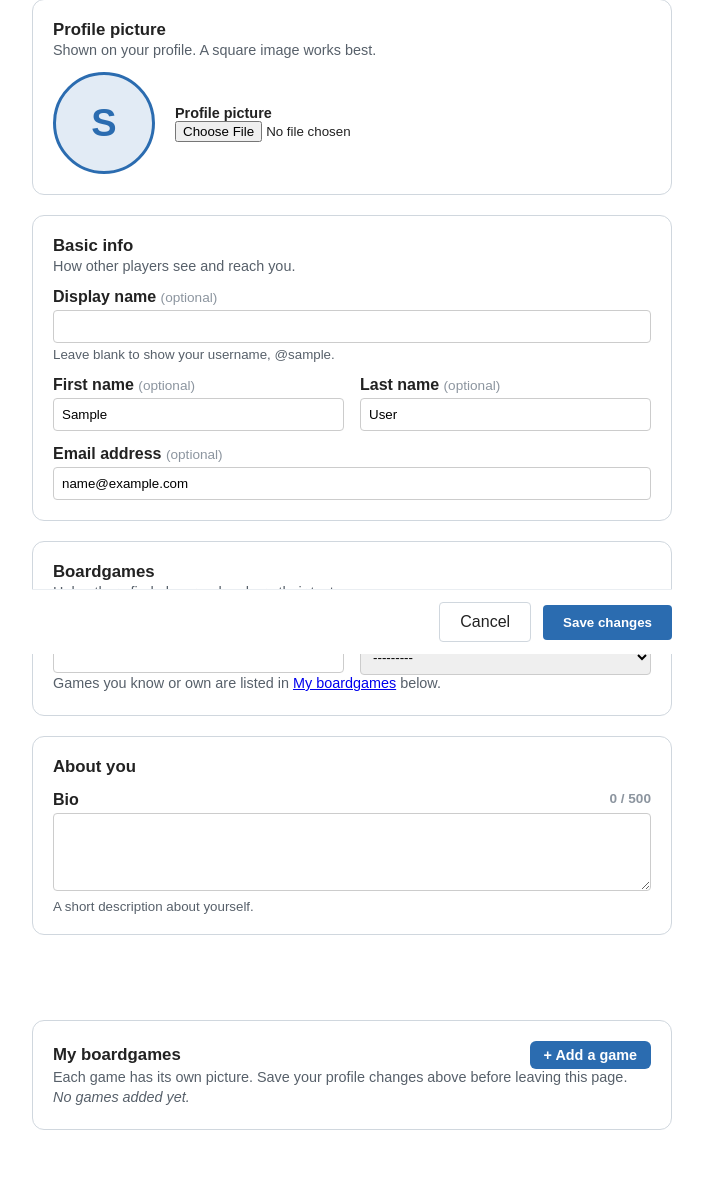
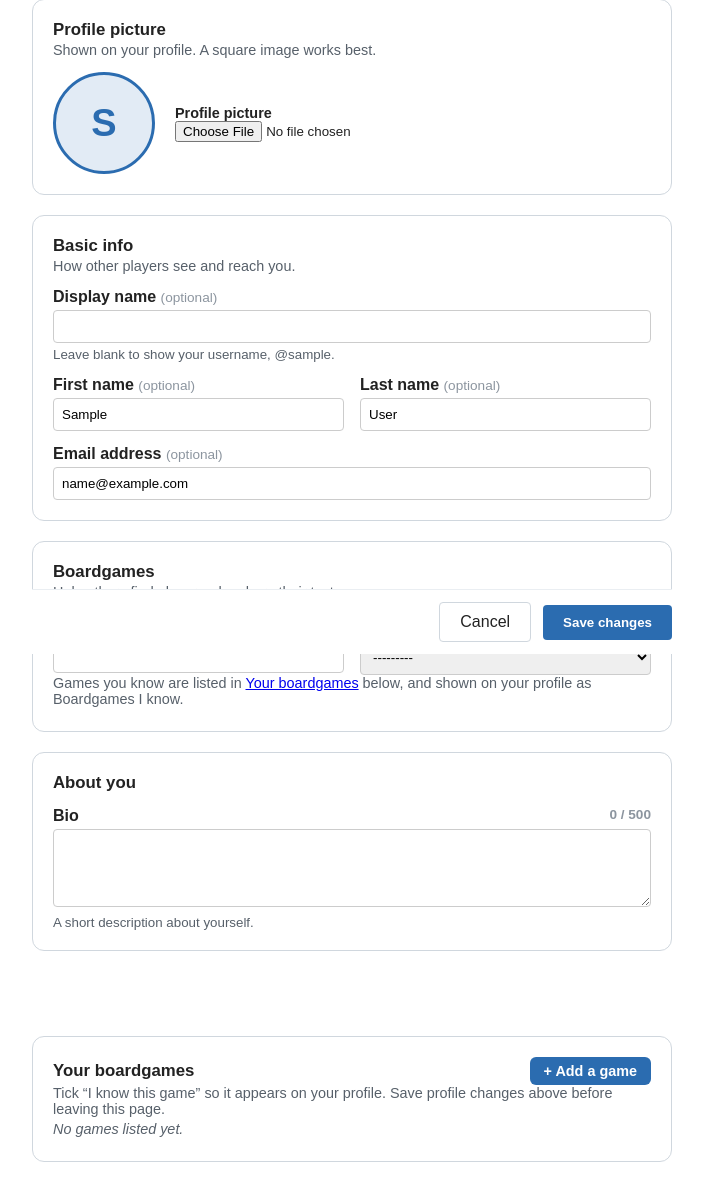
Before and after one commit to 6710615169/BoardWipe, a Django app: page /profile/edit/ in a window 1280 px wide. Shown: the part 146-1348 px from the top of the page, without its empty margins (288-991 px from the left). Before the commit the page ends 1276 px from the top, so only its background shows below. Run offline with Django 5.2, Linux system fonts and the light colour scheme; the visitor is signed in with stand-in values (Sample User, id 1).

Commit message:
feat(know-board-game): add know board game feature

```diff
--- a/src/accounts/templates/accounts/profile.html
+++ b/src/accounts/templates/accounts/profile.html
@@ -92,11 +92,11 @@
         </section>
 
         <section class="profile-section">
-            <h2>Boardgames {% if profile_boardgames %}<span class="count">({{ profile_boardgames|length }})</span>{% endif %}</h2>
+            <h2>Boardgames I know {% if profile_boardgames %}<span class="count">({{ profile_boardgames|length }})</span>{% endif %}</h2>
             {% if profile_boardgames %}
                 {% include "accounts/_boardgame_cards.html" %}
             {% else %}
-                <p class="empty">No games added yet. <a href="{% url 'accounts:profile_editing' %}#boardgames">Add the games you know or own</a></p>
+                <p class="empty">No games listed yet. <a href="{% url 'accounts:profile_editing' %}#boardgames">Add the games you know</a></p>
             {% endif %}
         </section>
     </div>
--- a/src/accounts/templates/accounts/profile_editing.html
+++ b/src/accounts/templates/accounts/profile_editing.html
@@ -150,7 +150,7 @@
         </div>
 
         <p class="section-hint field">
-            Games you know or own are listed in <a href="#boardgames">My boardgames</a> below.
+            Games you know are listed in <a href="#boardgames">Your boardgames</a> below, and shown on your profile as Boardgames I know.
         </p>
     </section>
 
@@ -180,14 +180,14 @@
 {# Kept outside the profile form: each Remove button is its own form, and forms cannot nest. #}
 <section class="edit-section" id="boardgames">
     <div class="section-head">
-        <h2>My boardgames {% if profile_boardgames %}<span class="optional">({{ profile_boardgames|length }})</span>{% endif %}</h2>
+        <h2>Your boardgames {% if profile_boardgames %}<span class="optional">({{ profile_boardgames|length }})</span>{% endif %}</h2>
         <a class="btn-add" href="{% url 'accounts:boardgame_add' %}">+ Add a game</a>
     </div>
-    <p class="section-hint">Each game has its own picture. Save your profile changes above before leaving this page.</p>
+    <p class="section-hint">Tick “I know this game” so it appears on your profile. Save profile changes above before leaving this page.</p>
     {% if profile_boardgames %}
         {% include "accounts/_boardgame_cards.html" with manage=True %}
     {% else %}
-        <p class="section-hint"><em>No games added yet.</em></p>
+        <p class="section-hint"><em>No games listed yet.</em></p>
     {% endif %}
 </section>
 
--- a/src/accounts/views.py
+++ b/src/accounts/views.py
@@ -72,7 +72,7 @@ def profile_view(request):
     user = request.user
     context = {
         'profile_user': user,
-        'profile_boardgames': user.profile_boardgames.all(),
+        'profile_boardgames': user.profile_boardgames.filter(is_known=True),
     }
     return render(request, 'accounts/profile.html', context)
 
```
Also changed, not shown: src/accounts/test_boardgames.py (+26 -0 lines).
